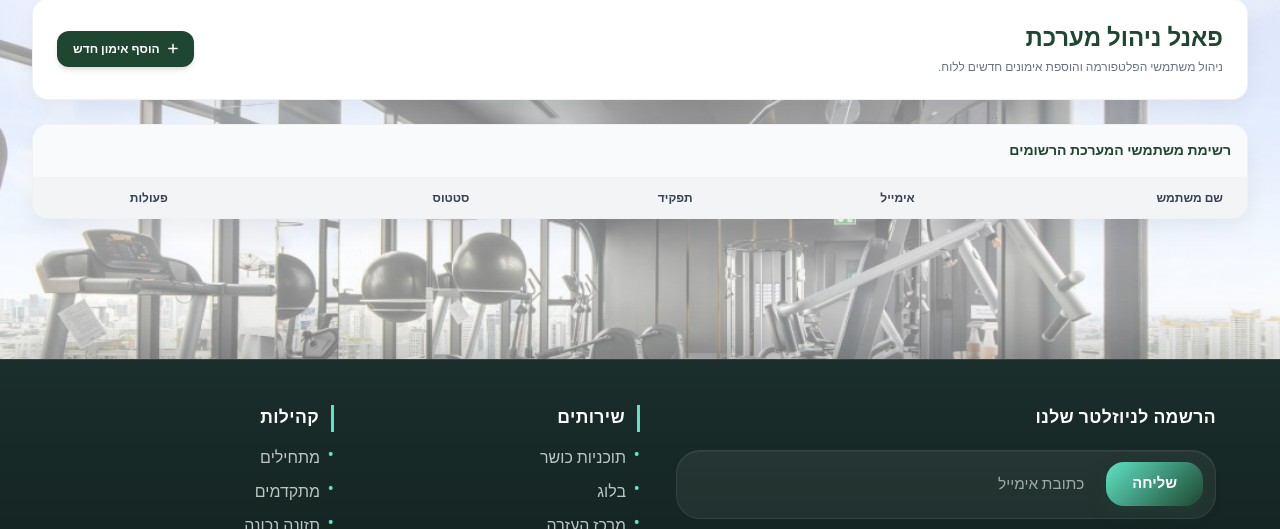
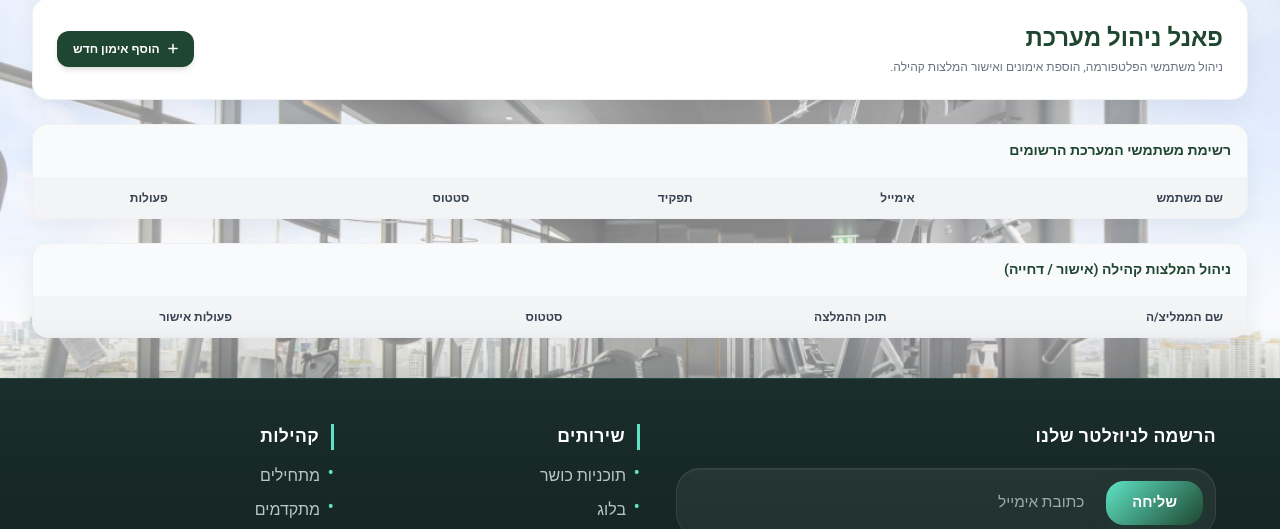
Before and after one commit to AVIYA-M/Vitali-Fit, a plain HTML site: page client/admin.html in a window 1280 px wide. Shown: the part 125-654 px from the top of the page. Drawn offline with nearby package versions, Linux system fonts and the light colour scheme; no server answers.

Commit message:
Adding a supportive community to the home page and an administrator page to approve messages.

```diff
--- a/client/admin.html
+++ b/client/admin.html
@@ -50,7 +50,7 @@
         <div class="soft-card p-6 rounded-2xl flex flex-col md:flex-row justify-between items-center bg-white gap-4">
             <div>
                 <h1 class="text-2xl font-bold text-[#1E4630]">פאנל ניהול מערכת</h1>
-                <p class="text-gray-500 text-xs mt-1">ניהול משתמשי הפלטפורמה והוספת אימונים חדשים ללוח.</p>
+                <p class="text-gray-500 text-xs mt-1">ניהול משתמשי הפלטפורמה, הוספת אימונים ואישור המלצות קהילה.</p>
             </div>
             <div class="flex items-center gap-3">
                 <button onclick="openAddWorkoutModal()"
@@ -105,25 +105,16 @@
                         </div>
                     </div>
                     <div class="grid grid-cols-2 gap-2">
-
                         <div>
-                            <label class="block font-semibold text-gray-700 mb-1">
-                                משך האימון (בדקות)
-                            </label>
-
+                            <label class="block font-semibold text-gray-700 mb-1">משך האימון (בדקות)</label>
                             <input type="number" id="w-duration" required min="1" placeholder="45"
                                 class="w-full bg-gray-50 border border-gray-300 rounded-xl py-2.5 px-3 focus:outline-none focus:border-[#1E4630]">
                         </div>
-
                         <div>
-                            <label class="block font-semibold text-gray-700 mb-1">
-                                קלוריות משוערות
-                            </label>
-
+                            <label class="block font-semibold text-gray-700 mb-1">קלוריות משוערות</label>
                             <input type="number" id="w-calories" required min="0" placeholder="400"
                                 class="w-full bg-gray-50 border border-gray-300 rounded-xl py-2.5 px-3 focus:outline-none focus:border-[#1E4630]">
                         </div>
-
                     </div>
                     <div>
                         <label class="block font-semibold text-gray-700 mb-1">סוג אימון</label>
@@ -132,10 +123,7 @@
                             <option value="studio">בסטודיו</option>
                             <option value="zoom">זום (מקוון)</option>
                         </select>
-                        <label class="block text-sm font-semibold text-gray-700 mb-1">
-                            קטגוריית האימון
-                        </label>
-
+                        <label class="block text-sm font-semibold text-gray-700 mb-1 mt-2">קטגוריית האימון</label>
                         <select id="w-category" required
                             class="w-full px-4 py-2 border border-gray-200 rounded-lg focus:outline-none focus:ring-2 focus:ring-emerald-200">
                             <option value="strength">אימוני כוח</option>
@@ -171,6 +159,29 @@
                 </tbody>
             </table>
         </div>
+
+        <!-- טבלת ניהול המלצות קהילה -->
+        <div class="soft-card rounded-2xl bg-white overflow-hidden mt-8">
+            <div class="p-4 bg-gray-50 border-b border-gray-100 flex justify-between items-center">
+                <h3 class="font-bold text-[#1E4630] text-sm">ניהול המלצות קהילה (אישור / דחייה)</h3>
+            </div>
+            <div class="overflow-x-auto">
+                <table class="w-full text-right text-xs">
+                    <thead class="bg-gray-100 text-gray-700 uppercase">
+                        <tr>
+                            <th class="py-3 px-6">שם הממליצ/ה</th>
+                            <th class="py-3 px-6">תוכן ההמלצה</th>
+                            <th class="py-3 px-6">סטטוס</th>
+                            <th class="py-3 px-6 text-center">פעולות אישור</th>
+                        </tr>
+                    </thead>
+                    <tbody id="reviews-table-body" class="divide-y divide-gray-100">
+                        <!-- ההמלצות ייטענו דינמית מהשרת -->
+                    </tbody>
+                </table>
+            </div>
+        </div>
+
     </main>
 
     <footer class="site-footer">
```
